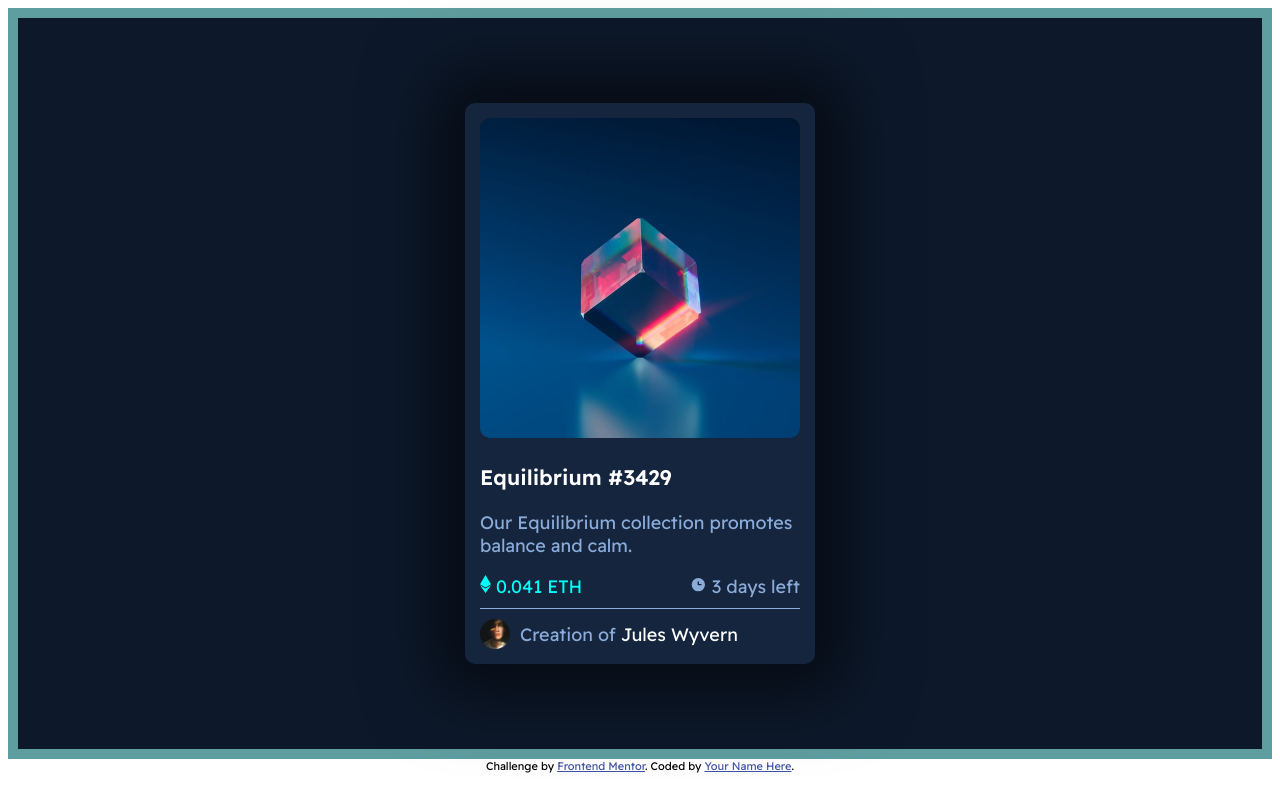
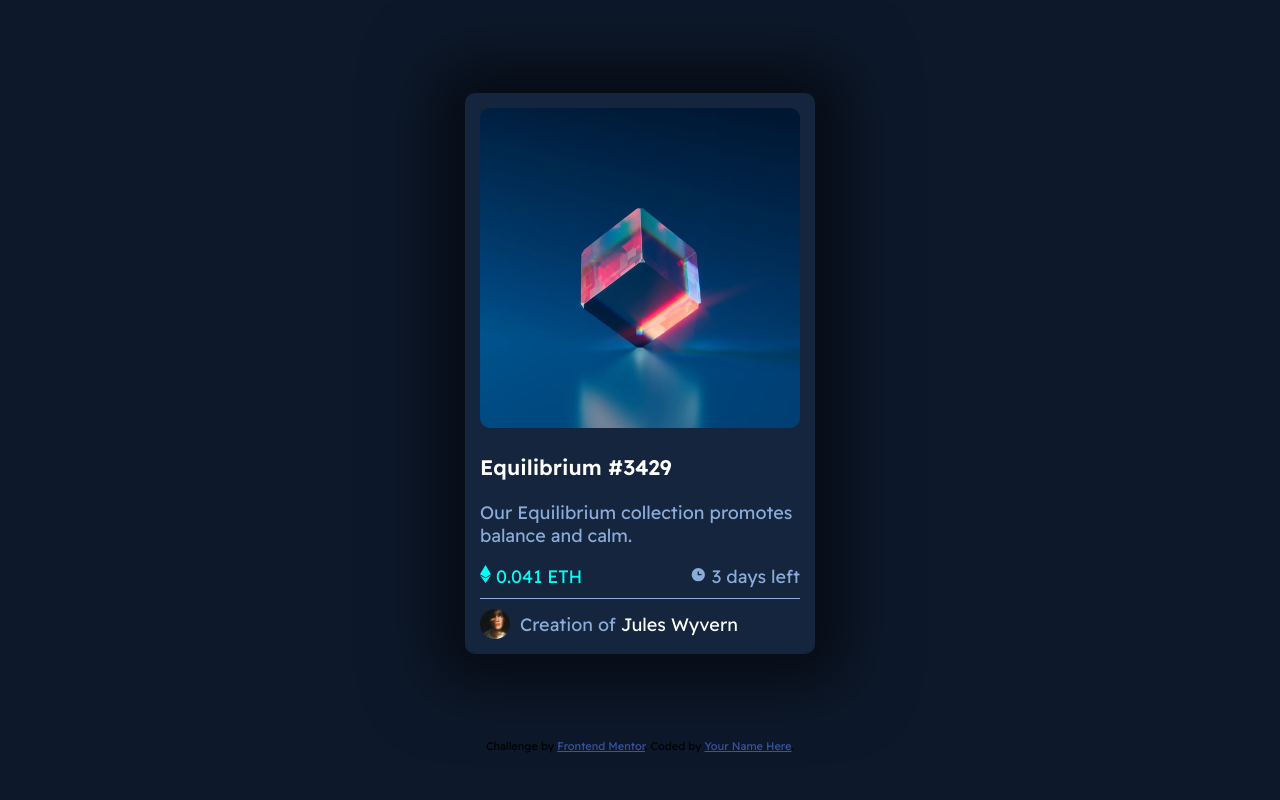
Before and after one commit to pratikdevdas/nft-preview-card-component-main, a plain HTML site: page index.html in a window 1280 px wide. Drawn offline with Linux system fonts and the light colour scheme.

Commit message:
border removed

```diff
--- a/index.html
+++ b/index.html
@@ -15,17 +15,19 @@
     .attribution { font-size: 11px; text-align: center; }
     .attribution a { color: hsl(228, 45%, 44%); }
 
-    body{
+    html{
       font-size: 18px;
       font-family: 'Readex Pro', sans-serif;
+      background-color: hsl(217, 54%, 11%);
+      display: flex;
+      justify-content: center;
+      align-items: center;
       }
     .content{
       display: flex;
+      justify-content: center;
       flex-direction: column;
-      justify-content: center;
       align-items: center;
-      border: 10px solid cadetblue;
-      background-color: hsl(217, 54%, 11%);
     }
     .img{
       height: 320px;
@@ -113,11 +115,12 @@
 
         </div>
       </div>
-    </div>
 
   <div class="attribution">
     Challenge by <a href="https://www.frontendmentor.io?ref=challenge" target="_blank">Frontend Mentor</a>.
     Coded by <a href="#">Your Name Here</a>.
   </div>
+    </div>
+
 </body>
 </html>
```
